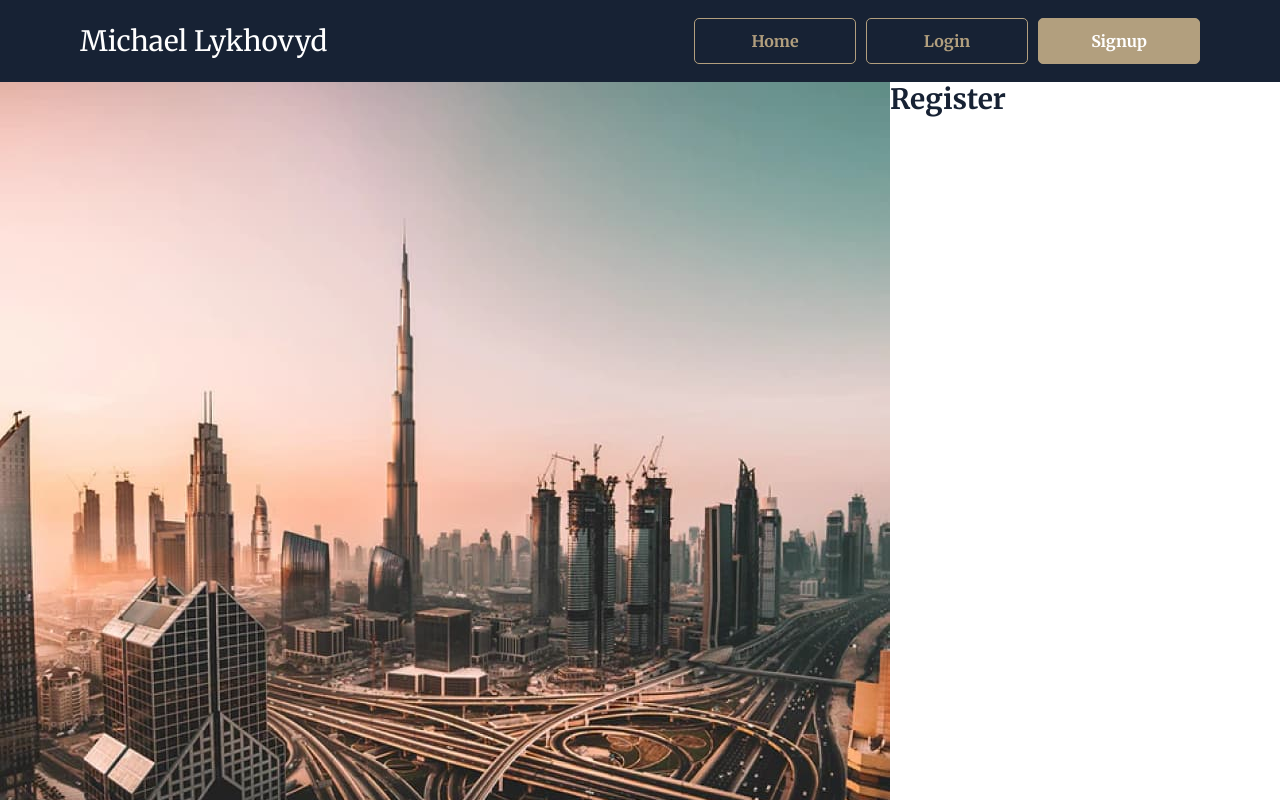
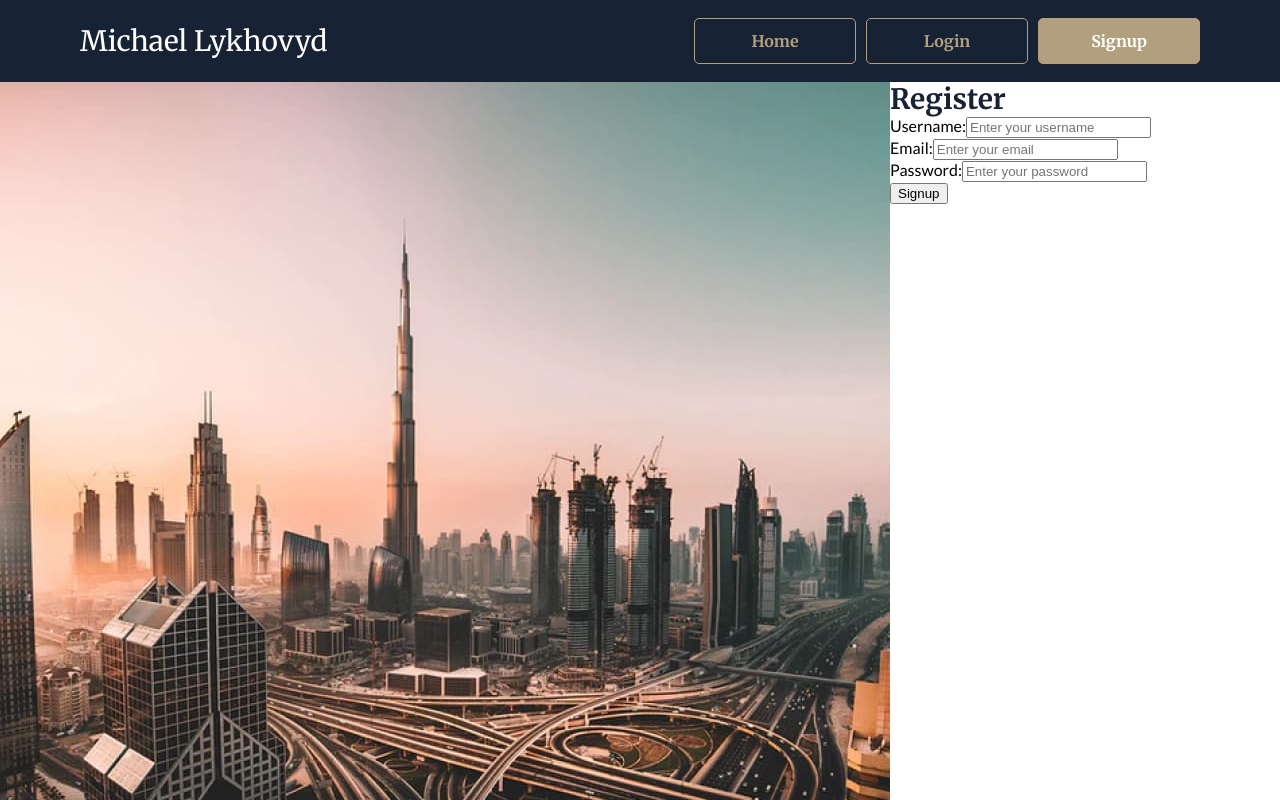
Before and after one commit to Nepalcem/tickets-front, a React (Create React App) app: page /tickets-front/signup in a window 1280 px wide. Shown: the top 800 px of the page. Built offline with nearby package versions, Linux system fonts and the light colour scheme.

Commit message:
signup form

```diff
--- /dev/null
+++ b/src/components/SignupForm/SignupForm.jsx
@@ -0,0 +1,81 @@
+import React from "react";
+import { useFormik } from "formik";
+import * as Yup from "yup";
+
+const SignupForm = () => {
+  const formik = useFormik({
+    initialValues: {
+      username: "",
+      email: "",
+      password: "",
+    },
+    validationSchema: Yup.object({
+      username: Yup.string()
+        .min(3, "Must be at least 3 characters")
+        .required("Required"),
+      email: Yup.string().email("Invalid email address").required("Required"),
+      password: Yup.string()
+        .min(8, "Must be at least 8 characters")
+        .required("Required"),
+    }),
+    onSubmit: (values) => {
+      alert(JSON.stringify(values, null, 2));
+    },
+  });
+
+  return (
+    <form onSubmit={formik.handleSubmit}>
+      <div>
+        <label htmlFor="username">Username:</label>
+        <input
+          type="text"
+          id="username"
+          name="username"
+          placeholder="Enter your username"
+          onChange={formik.handleChange}
+          onBlur={formik.handleBlur}
+          value={formik.values.username}
+        />
+        {formik.touched.username && formik.errors.username ? (
+          <div>{formik.errors.username}</div>
+        ) : null}
+      </div>
+
+      <div>
+        <label htmlFor="email">Email:</label>
+        <input
+          type="email"
+          id="email"
+          name="email"
+          placeholder="Enter your email"
+          onChange={formik.handleChange}
+          onBlur={formik.handleBlur}
+          value={formik.values.email}
+        />
+        {formik.touched.email && formik.errors.email ? (
+          <div>{formik.errors.email}</div>
+        ) : null}
+      </div>
+
+      <div>
+        <label htmlFor="password">Password:</label>
+        <input
+          type="password"
+          id="password"
+          name="password"
+          placeholder="Enter your password"
+          onChange={formik.handleChange}
+          onBlur={formik.handleBlur}
+          value={formik.values.password}
+        />
+        {formik.touched.password && formik.errors.password ? (
+          <div>{formik.errors.password}</div>
+        ) : null}
+      </div>
+
+      <button type="submit">Signup</button>
+    </form>
+  );
+};
+
+export default SignupForm;
--- a/src/components/pages/Signup/Signup.jsx
+++ b/src/components/pages/Signup/Signup.jsx
@@ -1,13 +1,17 @@
-import React from 'react'
-import { SignUpMain,SignupImage, FormBlock } from './Signup.styled';
-import SignUpBackground from '../../images/signup-image.jpg';
+import React from "react";
+import { SignUpMain, SignupImage, FormBlock } from "./Signup.styled";
+import SignUpBackground from "../../images/signup-image.jpg";
+import SignupForm from "../../SignupForm/SignupForm";
 
 export default function Signup() {
   return (
     <SignUpMain>
       <div className="main-container">
         <SignupImage src={SignUpBackground} alt="hero-background" />
-        <FormBlock><h2 className='login-title'>Register</h2></FormBlock>
+        <FormBlock>
+          <h2 className="login-title">Register</h2>
+          <SignupForm />
+        </FormBlock>
       </div>
     </SignUpMain>
   );
```
